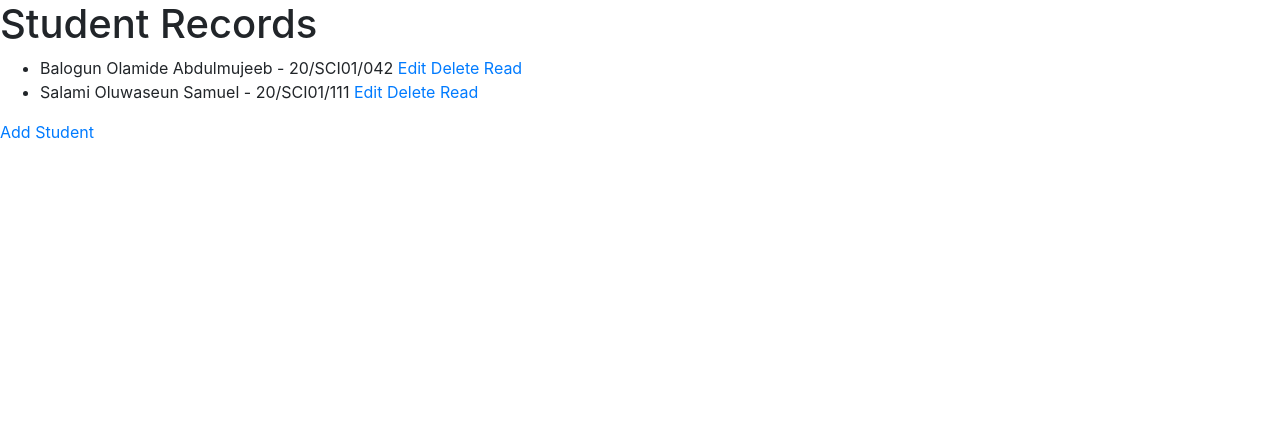
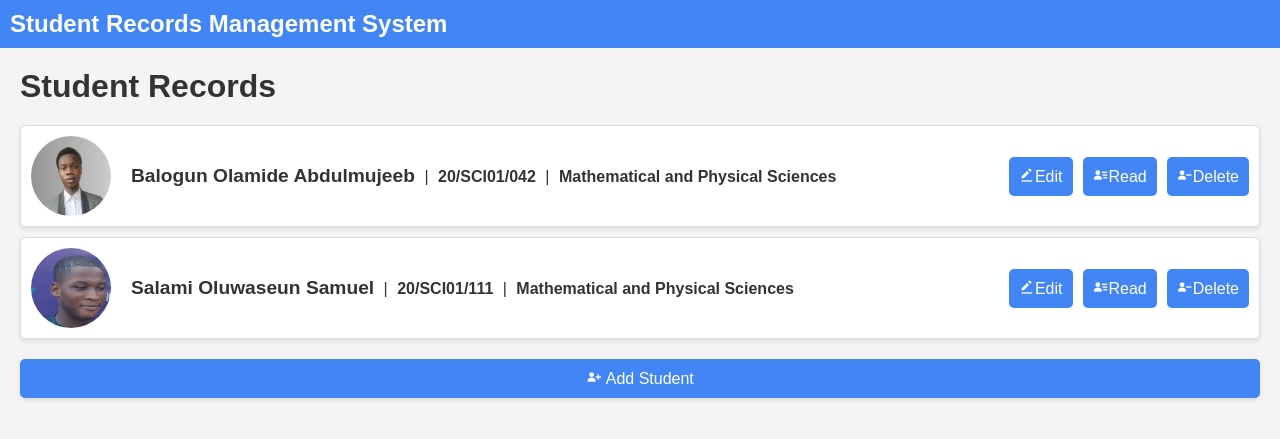
Before and after one commit to mujeeb-gh/student-records-management-system, a Django app: page /records/homepage/ in a window 1280 px wide. Shown: the top 439 px of the page. Run offline with Django 4.2, Linux system fonts and the light colour scheme; data comes from the database, SQL or seed files in the repository; both versions use the stored data as it was after the commit.

Commit message:
Updated frontend

```diff
--- a/student_records/myapp/static/main.css
+++ b/student_records/myapp/static/main.css
@@ -1,14 +1,97 @@
+:root {
+   /*========== Margins Bottom ==========*/
+   --first-color: hsl(42, 90%, 50%); /* A warm gold color */
+   --button-color: hsl(210, 35%, 25%); /* A deep blue for buttons */
+   --button-color-alt: hsl(210, 30%, 20%); /* A slightly darker blue for alternative buttons */
+   --title-color: hsl(20, 30%, 15%); /* A deep brown for titles */
+   --text-color: hsl(0, 0%, 35%); /* Standard dark text color */
+   --text-color-light: hsl(0, 0%, 55%); /* Lighter text color for secondary information */
+   --body-color: hsl(0, 0%, 99%); /* Off-white background */
+   --container-color: #fff; /* White container background */
+   --border-color: hsl(0, 0%, 94%); /* Light gray for borders */
 
 
 
-.site-header .navbar-nav .nav-link {
-  color: #cbd5db;
+   /* Font and typography */
+   --body-font: 'Roboto', sans-serif;
+   --biggest-font-size: 2rem;
+   --h1-font-size: 1.5rem;
+   --h2-font-size: 1.25rem;
+   --h3-font-size: 1rem;
+   --normal-font-size: .938rem;
+   --small-font-size: .813rem;
+   --smaller-font-size: .75rem;
+
+    /*========== Font weight ==========*/
+    --font-medium: 500;
+    --font-bold: 700;
+
+    /*========== Margins Bottom ==========*/
+    --mb-0-5: .5rem;
+    --mb-0-75: .75rem;
+    --mb-1: 1rem;
+    --mb-1-5: 1.5rem;
+    --mb-2: 2rem;
+    --mb-2-5: 2.5rem;
+    --mb-3: 3rem;
+
+    /*========== z index ==========*/
+    --z-tooltip: 10;
+    --z-fixed: 100;
 }
 
-.site-header .navbar-nav .nav-link:hover {
+
+html {
+  scroll-behavior: smooth;
+}
+
+ul {
+  list-style: none;
+}
+
+img {
+  max-width: 100%;
+  height: auto;
+}
+
+a {
+  text-decoration: none;
+}
+
+.container {
+  max-width: 100%;
+  margin-left: var(--mb-1-5);
+  margin-right: var(--mb-1-5);
+}
+
+.body {
+  background-color: #ffffff;
+  /* width: 100%; */
+  /* height: 100vh; */
+  flex: auto;
+}
+
+.nav {
+  height: 3.5rem;
+  background-color:  hsl(210, 35%, 25%);;
+  display: flex;
+  justify-content: space-between;
+  margin: auto;
+  padding: 0%;
+  align-items: center;
+  /* flex-direction: row-reverse; */
+}
+
+.nav__logo,
+.nav__link {
   color: #ffffff;
 }
 
-.site-header .navbar-nav .nav-link.active {
-  font-weight: 500;
+.nav__logo {
+  text-transform: uppercase;
+  font-weight: var(--font-bold);
+  letter-spacing: 1px;
+  display: inline-flex;
+  align-items: center;
+  column-gap: .25rem;
 }
--- /dev/null
+++ b/student_records/myapp/static/styles.css
@@ -0,0 +1,312 @@
+/* styles.css */
+
+/* Reset some default styles */
+body, h1, h2, h3, p, ul, li {
+  margin: 0;
+  padding: 0;
+}
+
+/* Set a common font family and box-sizing */
+body {
+  font-family: 'Arial', sans-serif;
+  box-sizing: border-box;
+}
+
+ul {
+  list-style: none;
+}
+
+/* Apply styles to the body */
+.body {
+  background-color: #f4f4f4;
+  color: #333;
+}
+
+/* Header styling */
+.header {
+  background-color: #4285f4;  /* Use your preferred color */
+  color: #fff;
+  padding: 10px;
+}
+
+.nav {
+  display: flex;
+  justify-content: space-between;
+  align-items: center;
+}
+
+.nav__logo {
+  text-decoration: none;
+  color: #fff;
+  font-size: 1.5rem;
+  font-weight: bold;
+}
+
+/* Main content styling */
+main {
+  padding: 20px;
+}
+
+/* Add more styles as needed */
+
+/* Homepage specific styles */
+/* main.css */
+
+/* ... (previous styles) */
+
+/* Homepage specific styles */
+
+.page-title {
+  font-size: 2rem;
+  margin-bottom: 20px;
+}
+
+.student-list {
+  list-style-type: none;
+  padding: 0;
+}
+
+.student-item {
+  background-color: #fff;
+  border: 1px solid #ddd;
+  margin-bottom: 10px;
+  padding: 10px;
+  border-radius: 5px;
+  box-shadow: 0 2px 4px rgba(0, 0, 0, 0.1);
+  display: flex;
+  justify-content: space-between;
+  align-items: center;
+}
+
+.student-photo {
+  width: 80px;
+  height: 80px;
+  border-radius: 50%;
+  margin-right: 20px;
+}
+
+.student-info {
+  /* Styles for the student information span */
+  flex-grow: 1;
+}
+
+.student-name {
+  font-size: 1.2rem;
+  font-weight: bold;
+}
+
+.matric-number,
+.student-department {
+  font-size: 1rem;
+  font-weight: bold;
+}
+
+.action-buttons {
+  display: flex;
+  gap: 10px;
+}
+
+.edit-link,
+.read-link,
+.delete-link {
+  text-decoration: none;
+  color: #fff;
+  padding: 10px;
+  text-align: center;
+  border-radius: 5px;
+  background-color: #4285f4;
+  cursor: pointer;
+}
+
+.edit-link:hover,
+.read-link:hover,
+.delete-link:hover {
+  background-color: #3367d6;
+}
+
+.add-student-btn {
+  display: block;
+  margin-top: 20px;
+  background-color: #4285f4;
+  color: #fff;
+  padding: 10px;
+  text-align: center;
+  text-decoration: none;
+  border-radius: 5px;
+  box-shadow: 0 2px 4px rgba(0, 0, 0, 0.1);
+}
+
+.separator {
+  margin: 0 5px;
+}
+
+/* Styles for add_student page */
+.add-student-form {
+  max-width: 500px;
+  margin: 0 auto;
+}
+
+.form-group {
+  margin-bottom: 15px;
+}
+
+.form-group label {
+  display: block;
+  margin-bottom: 5px;
+}
+
+.form-group input[type="text"],
+.form-group input[type="number"],
+.form-group input[type="file"] {
+  width: 100%; /* Set the desired width */
+  padding: 8px; /* Adjust padding for better appearance */
+  box-sizing: border-box; /* Include padding and border in the width */
+}
+
+.cancel-link {
+  display: inline-block;
+  margin-top: 10px;
+  text-decoration: none;
+  color: #4285f4;
+}
+
+.cancel-link:hover {
+  text-decoration: underline;
+}
+
+/* main.css */
+
+/* ... (previous styles) */
+
+/* Additional styles for the read_student page */
+
+.read-student-details {
+  max-width: 500px;
+  margin: 0 auto;
+  padding: 20px;
+  background-color: #fff;
+  border: 1px solid #ddd;
+  border-radius: 5px;
+  box-shadow: 0 2px 4px rgba(0, 0, 0, 0.1);
+}
+
+.read-top-section {
+  display: flex;
+  justify-content: space-between;
+  align-items: flex-start;
+}
+
+.read-student-photo {
+  width: 100px;
+  max-height: 150px;
+  border-radius: 5px;
+}
+
+.read-student-name {
+  font-size: 1.5rem;
+  font-weight: bold;
+  margin-left: 20px;
+}
+
+.read-bottom-section {
+  margin-top: 20px;
+}
+
+.detail {
+  margin-bottom: 10px;
+}
+
+.read-action-buttons {
+  display: flex;
+  justify-content: space-between;
+}
+
+.download-link,
+.read-ok-link {
+  text-decoration: none;
+  color: #fff;
+  padding: 10px;
+  text-align: center;
+  border-radius: 5px;
+}
+
+.download-link {
+  background-color: #4285f4;
+}
+
+.read-ok-link {
+  background-color: #34a853;
+}
+
+.download-link:hover,
+.read-ok-link:hover {
+  background-color: #3367d6;
+}
+
+/* Additional styles for the delete_student page */
+
+.delete-student {
+  max-width: 500px;
+  margin: 0 auto;
+  padding: 20px;
+  background-color: #fff;
+  border: 1px solid #ddd;
+  border-radius: 5px;
+  box-shadow: 0 2px 4px rgba(0, 0, 0, 0.1);
+}
+
+.delete-title {
+  font-size: 1.5rem;
+  font-weight: bold;
+  margin-bottom: 10px;
+}
+
+.delete-message {
+  margin-bottom: 20px;
+}
+
+.delete-form {
+  margin-bottom: 20px;
+}
+
+.delete-btn {
+  background-color: #dc3545;
+  color: #fff;
+  padding: 10px;
+  text-align: center;
+  text-decoration: none;
+  border-radius: 5px;
+  box-shadow: 0 2px 4px rgba(0, 0, 0, 0.1);
+  cursor: pointer;
+}
+
+.delete-btn:hover {
+  background-color: #c82333;
+}
+
+.cancel-link {
+  display: inline-block;
+  text-decoration: none;
+  color: #4285f4;
+}
+
+.cancel-link:hover {
+  text-decoration: underline;
+}
+
+
+
+/* Responsive adjustments */
+@media (max-width: 768px) {
+  .student-item {
+    flex-direction: column;
+    align-items: flex-start;
+  }
+
+  .edit-link,
+  .delete-link,
+  .read-link {
+    margin-left: 0;
+    margin-top: 10px;
+  }
+}
--- a/student_records/myapp/templates/base.html
+++ b/student_records/myapp/templates/base.html
@@ -6,27 +6,33 @@
   <meta charset="UTF-8">
   <meta name="viewport" content="width=device-width, initial-scale=1.0">
 
-  <link rel="stylesheet" href="https://cdn.jsdelivr.net/npm/bootstrap@4.0.0/dist/css/bootstrap.min.css" integrity="sha384-Gn5384xqQ1aoWXA+058RXPxPg6fy4IWvTNh0E263XmFcJlSAwiGgFAW/dAiS6JXm" crossorigin="anonymous">
+  <!-- <link rel="stylesheet" href="https://cdn.jsdelivr.net/npm/bootstrap@4.0.0/dist/css/bootstrap.min.css" integrity="sha384-Gn5384xqQ1aoWXA+058RXPxPg6fy4IWvTNh0E263XmFcJlSAwiGgFAW/dAiS6JXm" crossorigin="anonymous"> -->
 
-  <link rel="stylesheet" href="{% static 'main.css' %}">
+  <link rel="shortcut icon" href="{% static 'img/user-circle-solid-36.png' %}" type="image/x-icon">
+
+    <!--=============== BOXICONS ===============-->
+  <link rel="stylesheet"
+    href="https://cdn.jsdelivr.net/npm/boxicons@latest/css/boxicons.min.css">
+
+  <link rel="stylesheet" href="{% static 'styles.css' %}">
 
   <title>
     {% block title %}Student Records Management System{% endblock %}
   </title>
 </head>
-<body>
-  <header class="site-header">
-    <nav class="navbar navbar-expand-md navbar-dark bg-steel fixed-top">
-
+<body class="body">
+  <header class="header" id="header">
+    <nav class="nav">
+      <a href="{% url 'homepage' %}" class="nav__logo">
+        <!-- Add  boxicon logo here  -->
+        Student Records Management System
+      </a>
     </nav>
   </header>
 
   <main>
     {% block content %}{% endblock %}
   </main>
-  <script src="https://code.jquery.com/jquery-3.3.1.slim.min.js" integrity="sha384-q8i/X+965DzO0rT7abK41JStQIAqVgRVzpbzo5smXKp4YfRvH+8abtTE1Pi6jizo" crossorigin="anonymous"></script>
-  <script src="https://cdn.jsdelivr.net/npm/popper.js@1.14.3/dist/umd/popper.min.js" integrity="sha384-ZMP7rVo3mIykV+2+9J3UJ46jBk0WLaUAdn689aCwoqbBJiSnjAK/l8WvCWPIPm49" crossorigin="anonymous"></script>
-  <script src="https://cdn.jsdelivr.net/npm/bootstrap@4.1.3/dist/js/bootstrap.min.js" integrity="sha384-ChfqqxuZUCnJSK3+MXmPNIyE6ZbWh2IMqE241rYiqJxyMiZ6OW/JmZQ5stwEULTy" crossorigin="anonymous"></script>
 
 </body>
 </html>
--- a/student_records/myapp/templates/homepage.html
+++ b/student_records/myapp/templates/homepage.html
@@ -4,17 +4,33 @@
 
 {% block content %}
 <!-- homepage.html -->
-  <h1>Student Records</h1>
-  <ul>
+  <h1 class="page-title">Student Records</h1>
+  <ul class="student-list">
       {% for student in students %}
-          <li>
-              {{ student.full_name }} - {{ student.matric_number }}
-              <a href="{% url 'edit_student' student.matric_number %}">Edit</a>
-              <a href="{% url 'delete_student' student.matric_number %}">Delete</a>
-              <a href="{% url 'read_student' student.matric_number %}">Read</a>
+          <li class="student-item">
+              <img class="student-photo" src="{{ student.passport_photo.url }}" alt="{{ student.full_name }} photo">
+              <div class="student-info">
+                  <span class="student-name">{{ student.full_name }}</span>
+                  <span class="separator">|</span>
+                  <span class="matric-number">{{ student.matric_number }}</span>
+                  <span class="separator">|</span>
+                  <span class="student-department">{{ student.department }}</span>
+              </div>
+              <div class="action-buttons">
+                  <a class="edit-link" href="{% url 'edit_student' student.matric_number %}">
+                    <i class='bx bxs-edit-alt'></i>Edit
+                  </a>
+                  <a class="read-link" href="{% url 'read_student' student.matric_number %}">
+                    <i class='bx bxs-user-detail' ></i>Read
+                  </a>
+                  <a class="delete-link" href="{% url 'delete_student' student.matric_number %}">
+                    <i class='bx bxs-user-minus'></i>Delete
+                  </a>
+              </div>
           </li>
       {% endfor %}
   </ul>
-  <a href="{% url 'add_student' %}">Add Student</a>
-
+  <a class="add-student-btn" href="{% url 'add_student' %}">
+    <i class='bx bxs-user-plus'></i> Add Student
+  </a>
 {% endblock %}
--- a/student_records/myapp/templates/notes.txt
+++ /dev/null
@@ -1,3 +0,0 @@
-<a href="{% url 'edit_student' student.matric_number %}">Edit</a>
-              <a href="{% url 'delete_student' student.matric_number %}">Delete</a>
-              <a href="{% url 'read_student' student.matric_number %}">Read</a>
```
Also changed, not shown: student_records/myapp/templates/add_student.html (+32 -5 lines), student_records/myapp/templates/delete_student.html (+10 -10 lines), student_records/myapp/templates/edit_student.html (+34 -9 lines), student_records/myapp/templates/read_student.html (+20 -13 lines), student_records/db.sqlite3, student_records/media/passport_photos/LinkedIn_Profile_Picture-min1_EVP6VEI.png (added), student_records/media/passport_photos/seun_4H4SQen.png (added), student_records/myapp/static/img/user-circle-solid-36.png (added).
